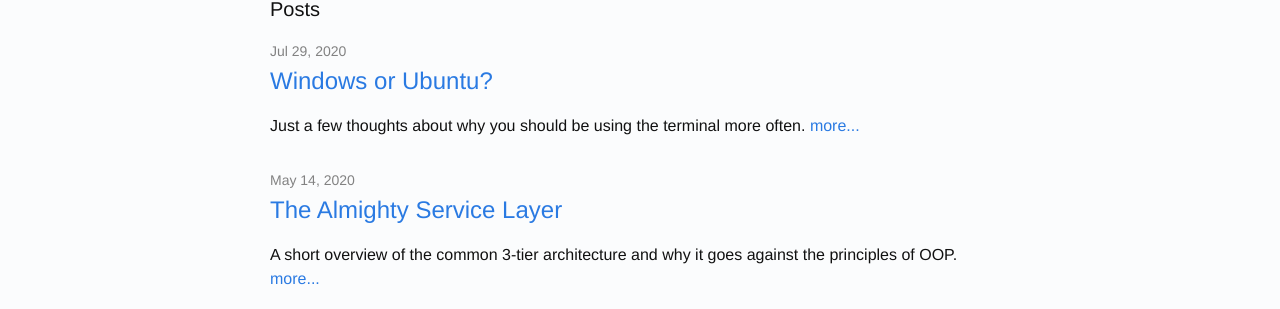
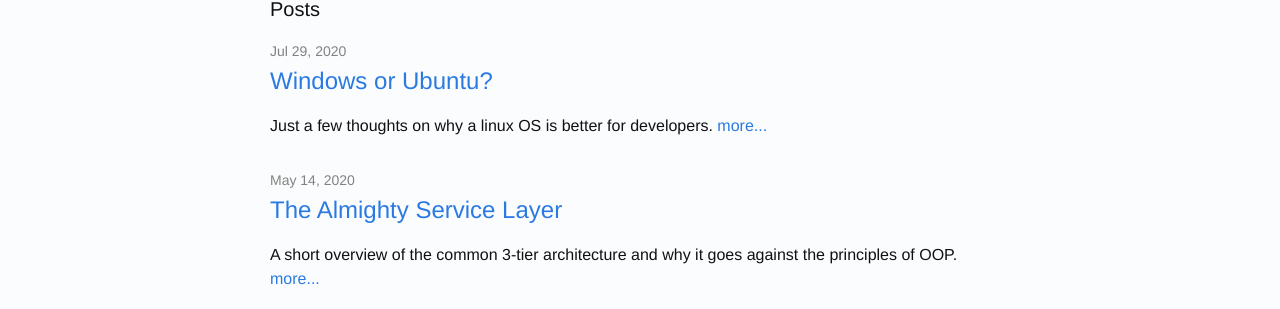
Before and after one commit to amihaiemil/amihaiemil.github.io, a Jekyll site: the page built from index.html, in a window 1280 px wide. Shown: the part 291-600 px from the top of the page. Built offline with Jekyll 4.4.1, drawn with Linux system fonts in a browser that asks for light colours; the list of posts is cut into pages by our own code.

Commit message:
description

```diff
--- a/_posts/2020-07-29-windows-or-ubuntu.md
+++ b/_posts/2020-07-29-windows-or-ubuntu.md
@@ -6,7 +6,7 @@ tags: thoughts
 author: amihaiemil
 comments: true
 shareable: true
-preview: Just a few thoughts about why you should be using the terminal more often.
+preview: Just a few thoughts on why a linux OS is better for developers.
 image: https://amihaiemil.github.io/images/texas_tom.PNG
 ---
 
```
